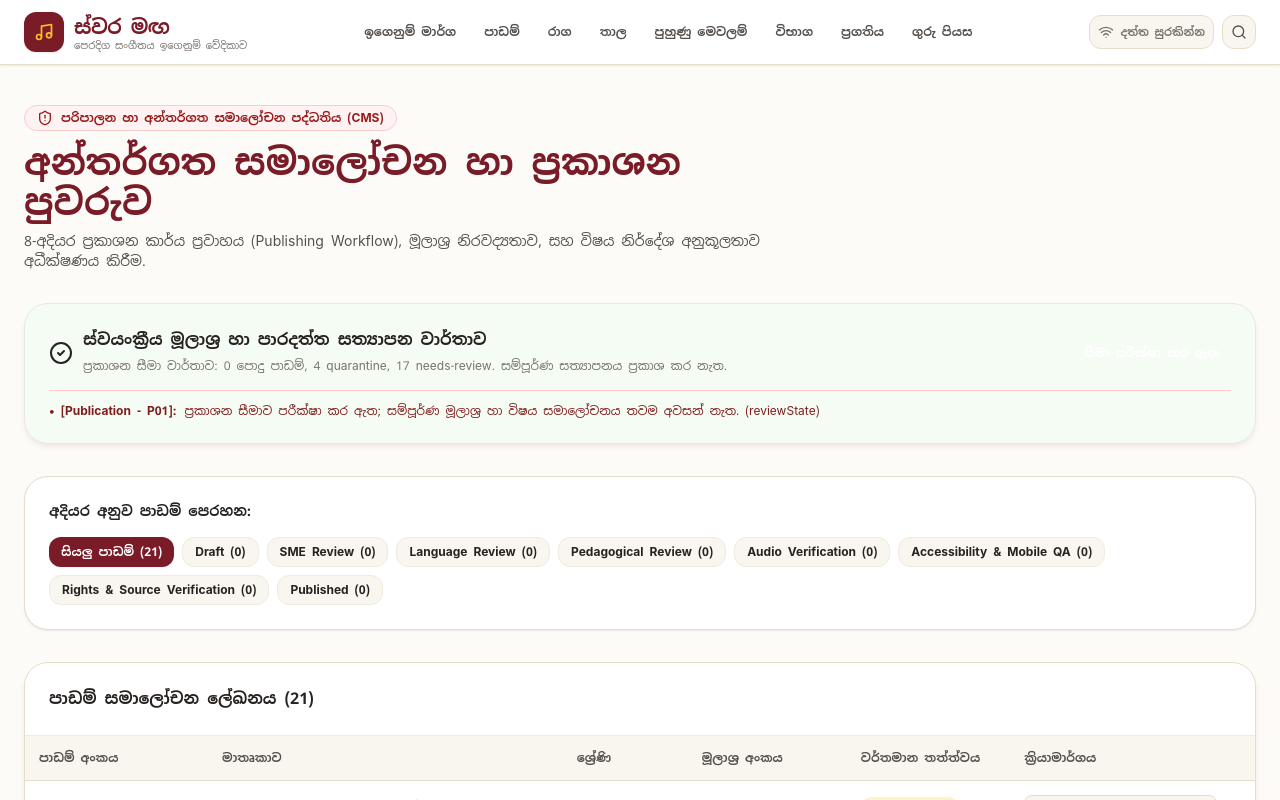
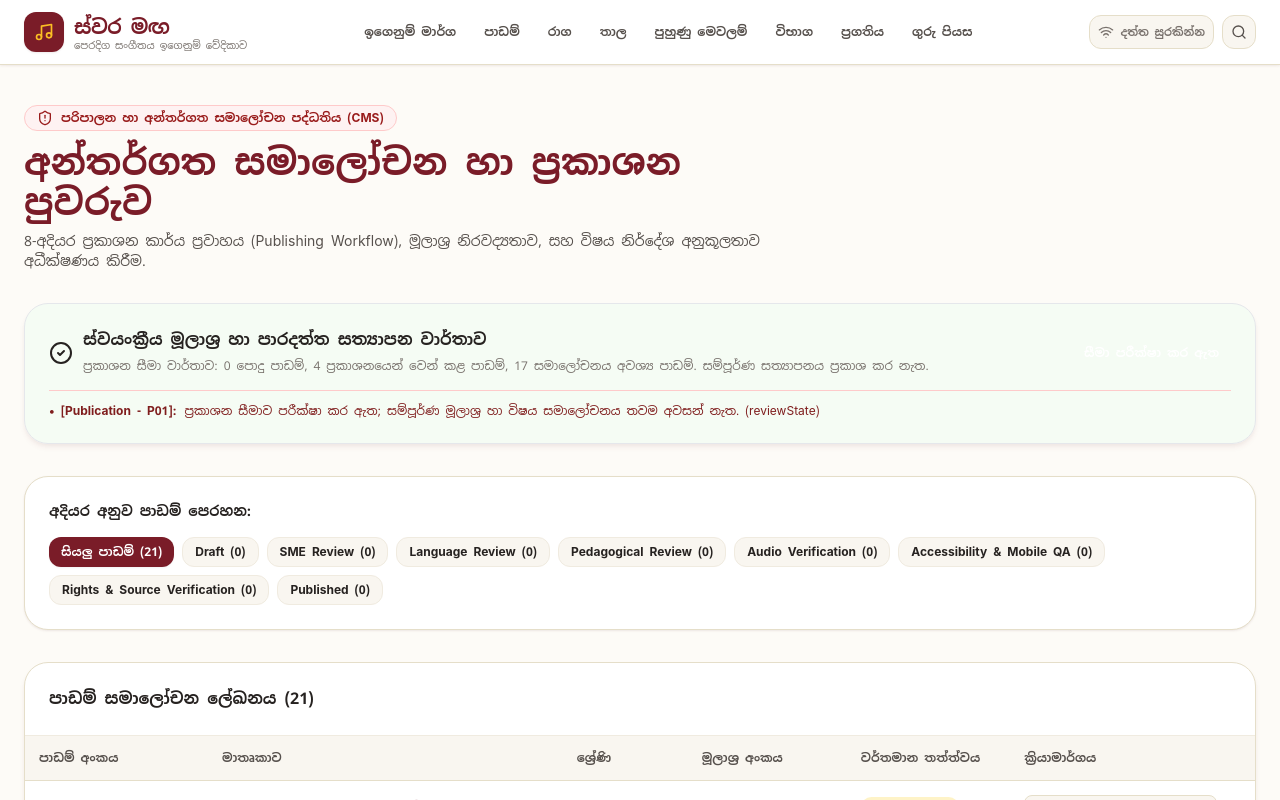
Before and after one commit to RajanthaR/0-Oriental-Music, a Next.js app: page /admin in a window 1280 px wide. Shown: the top 800 px of the page. Built offline with nearby package versions, Linux system fonts and the light colour scheme.

Commit message:
fix(review): localize admin publication states

```diff
--- a/src/app/admin/page.tsx
+++ b/src/app/admin/page.tsx
@@ -138,7 +138,7 @@ export default function AdminReviewDashboardPage() {
                 ස්වයංක්‍රීය මූලාශ්‍ර හා පාරදත්ත සත්‍යාපන වාර්තාව
               </h2>
               <span className="text-xs text-text-muted">
-                {`ප්‍රකාශන සීමා වාර්තාව: ${repository.getPublicationSummary().lessons.public} පොදු පාඩම්, ${repository.getPublicationSummary().lessons.quarantined} quarantine, ${repository.getPublicationSummary().lessons.needsReview} needs-review. සම්පූර්ණ සත්‍යාපනය ප්‍රකාශ කර නැත.`}
+                {`ප්‍රකාශන සීමා වාර්තාව: ${repository.getPublicationSummary().lessons.public} පොදු පාඩම්, ${repository.getPublicationSummary().lessons.quarantined} ප්‍රකාශනයෙන් වෙන් කළ පාඩම්, ${repository.getPublicationSummary().lessons.needsReview} සමාලෝචනය අවශ්‍ය පාඩම්. සම්පූර්ණ සත්‍යාපනය ප්‍රකාශ කර නැත.`}
               </span>
             </div>
           </div>
```
